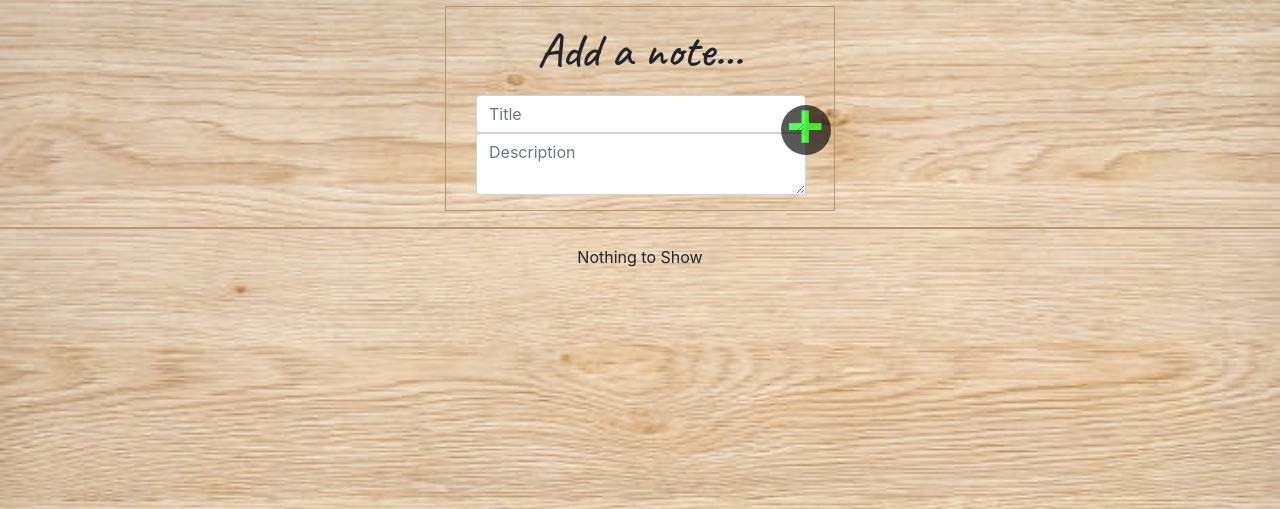
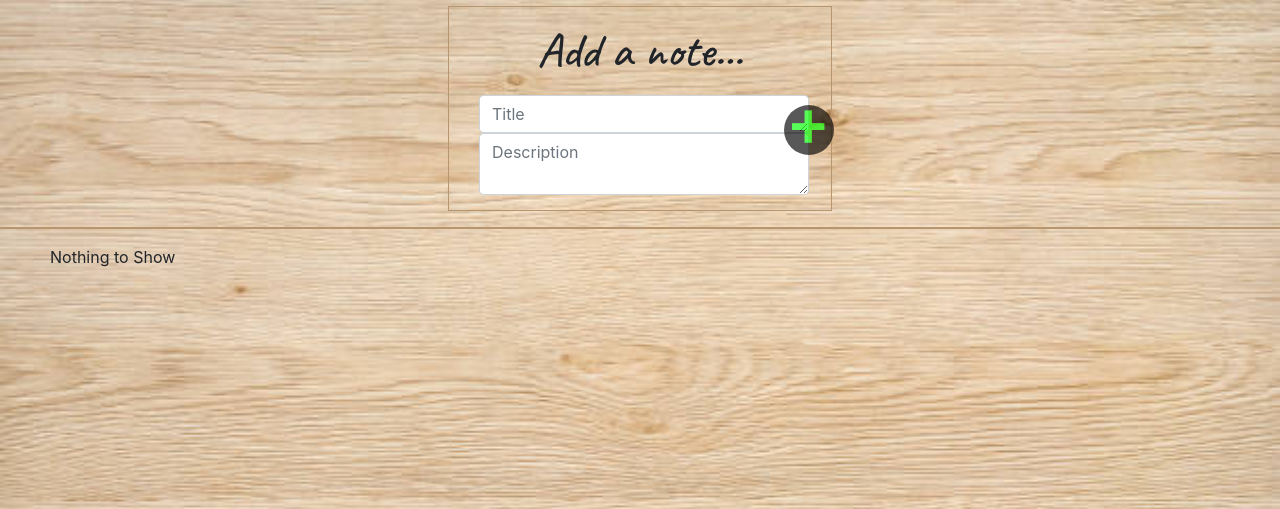
Before and after one commit to MaitriDA/MyNOTES, a PHP site: page / in a window 1280 px wide. Shown: the part 79-588 px from the top of the page. Run offline with PHP 8.4, Linux system fonts and the light colour scheme.

Commit message:
Update style.css

```diff
--- a/style.css
+++ b/style.css
@@ -65,7 +65,7 @@ header{
     border: 1px solid #b7956f;
     display: block;
     margin: auto;
-    width: 390px;
+    width: 30%;
     margin-top: 15px;
 }
 .textArea{
@@ -117,7 +117,7 @@ header{
     display: flex;
     flex-direction: row;
     flex-wrap: wrap;
-    justify-content: center;
+    justify-content: left;
 }
 .notesArea{
     margin-left: 50px;
```
